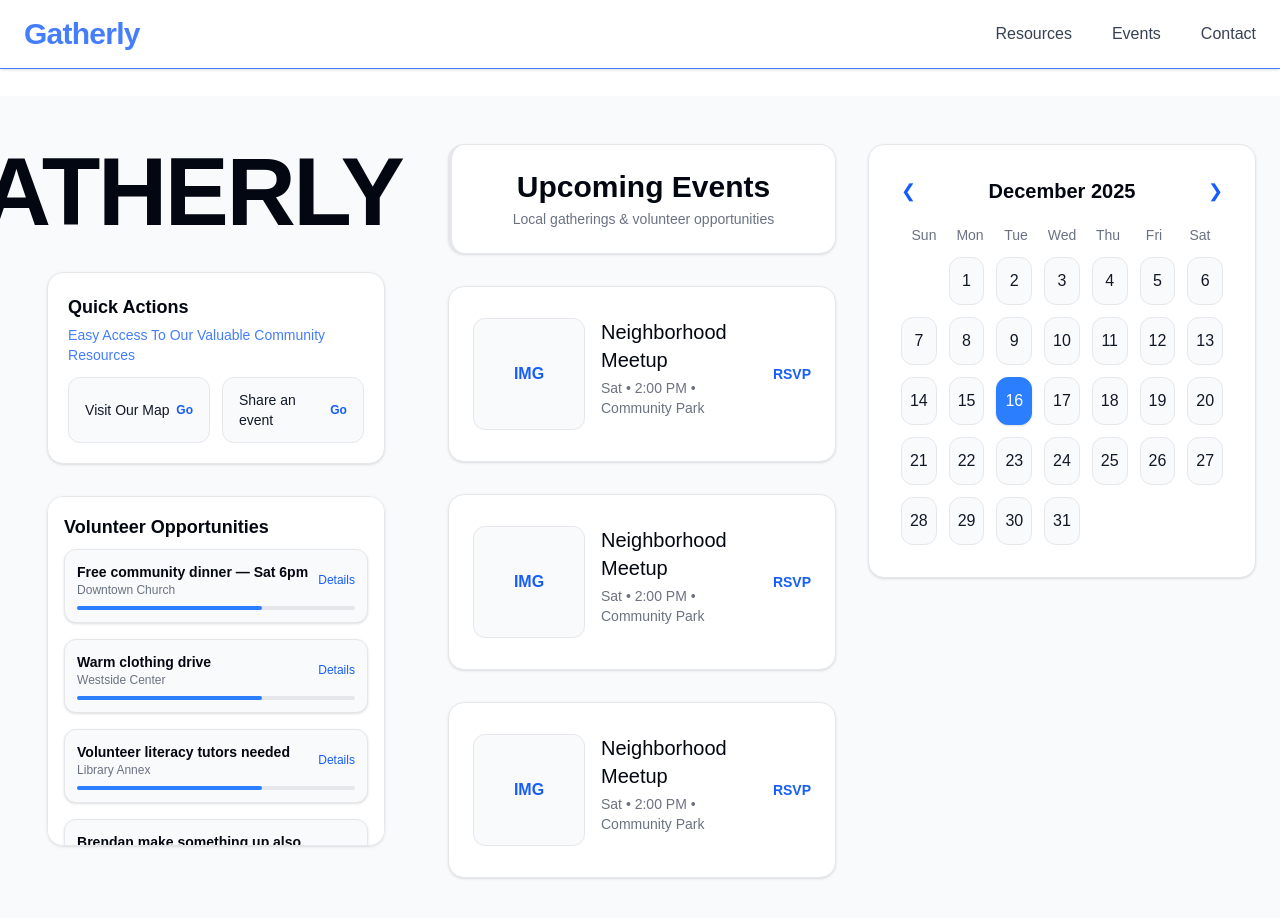
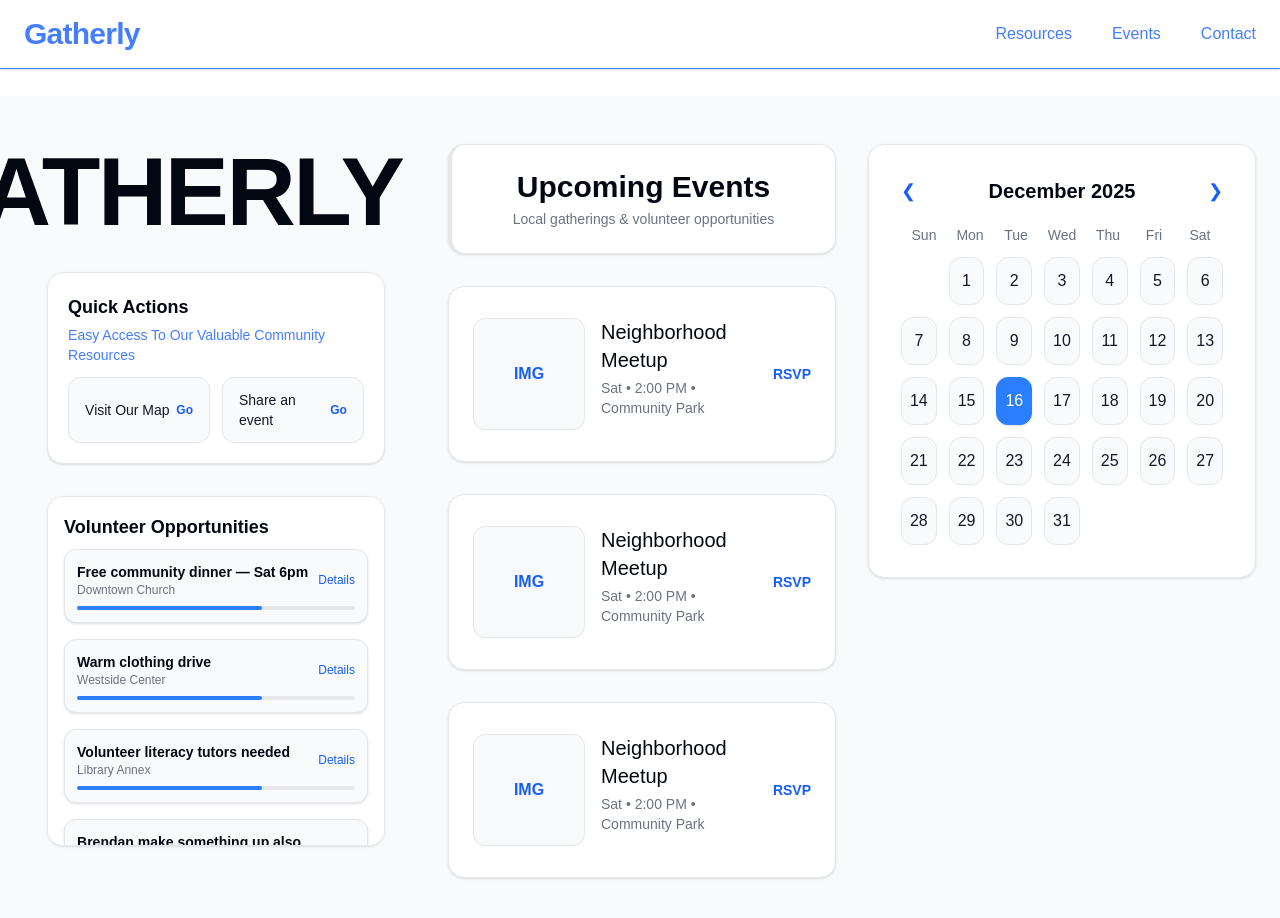
Before and after one commit to TSA-Group/tsa_group_starter, a Next.js app: page / in a window 1280 px wide. Shown: the top 918 px of the page. Built offline with nearby package versions, Linux system fonts and the light colour scheme.

Commit message:
Update Header.tsx

```diff
--- a/components/Header.tsx
+++ b/components/Header.tsx
@@ -48,8 +48,8 @@ export const Header: React.FC = () => {
               whileHover={{ y: -2 }}
               transition={{ type: "spring", stiffness: 300 }}
               className="
-                relative text-gray-700
-                hover:text-blue-600
+                relative text-blue-600/80
+                hover:text-grey-950
                 transition-colors duration-200
               "
             >
```
